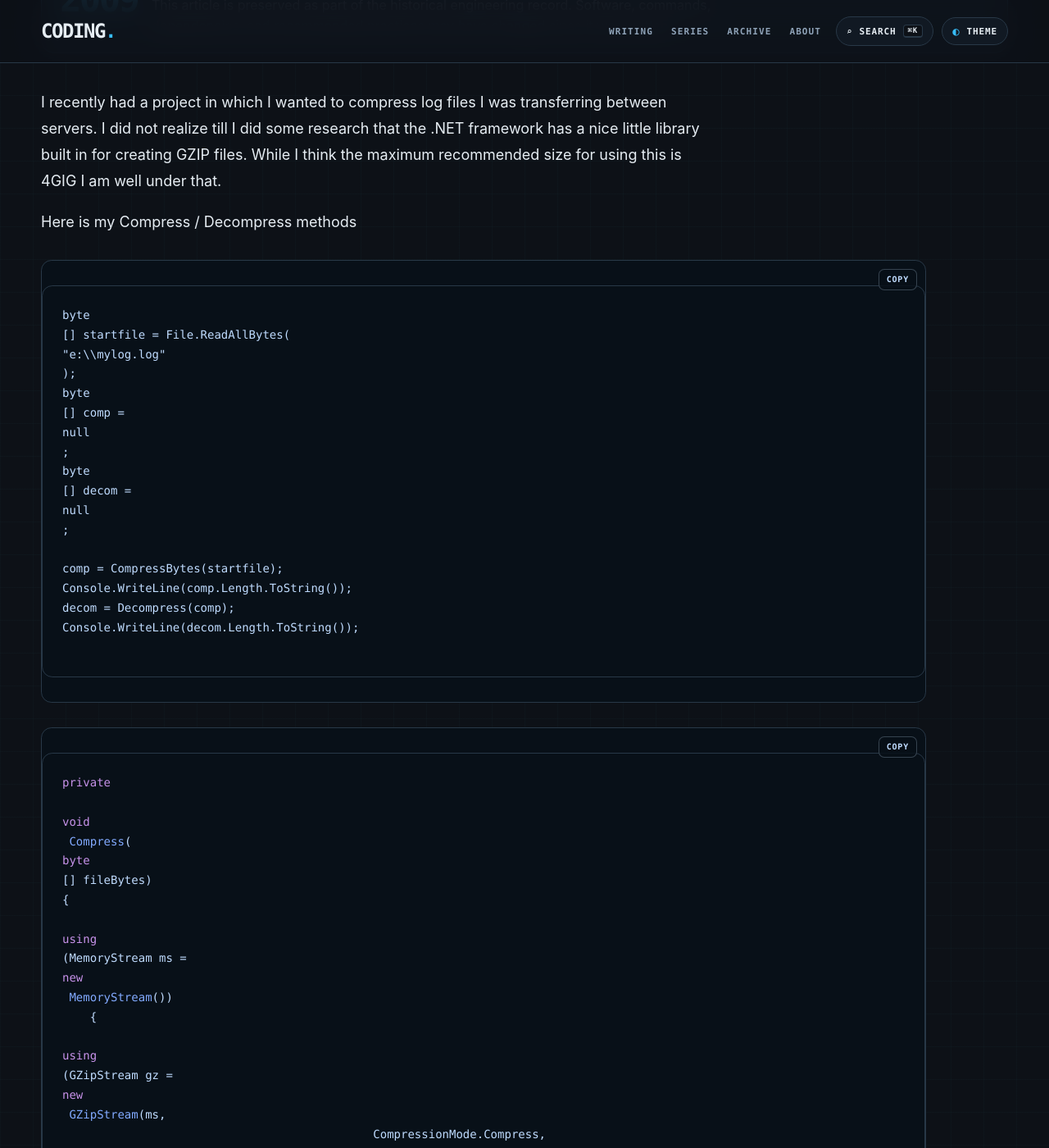
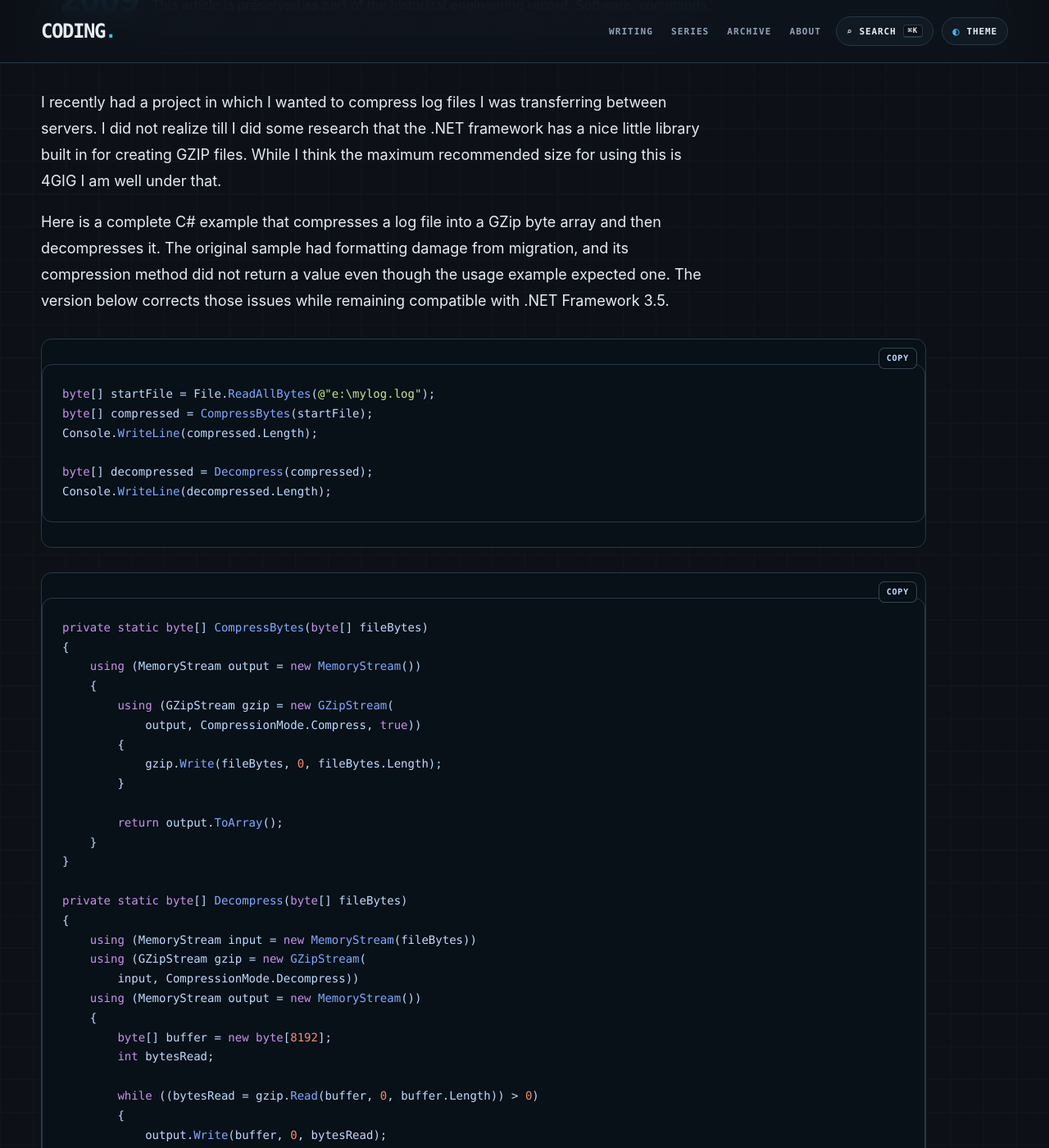
Before and after one commit to infoconex/coding-blog, a Jekyll site: the page built from post/2009/05/22/Compress-and-Decompress-using-net-framework-and-built-in-GZipStream/index.md, in a window 1280 px wide and 1400 px high, scrolled down 684 px. Shown: the whole window at 82% size. Built offline with Jekyll 4.4.1, drawn with Linux system fonts in a browser that asks for light colours; some of the changed text lies outside the part shown.

Commit message:
Repair historical GZipStream examples with consistent .NET 3.5-compatible methods

````diff
--- a/post/2009/05/22/Compress-and-Decompress-using-net-framework-and-built-in-GZipStream/index.md
+++ b/post/2009/05/22/Compress-and-Decompress-using-net-framework-and-built-in-GZipStream/index.md
@@ -12,187 +12,50 @@ legacyPaths: ["/post/2009/05/22/Compress-and-Decompress-using-net-framework-and-
 ---
 I recently had a project in which I wanted to compress log files I was transferring between servers. I did not realize till I did some research that the .NET framework has a nice little library built in for creating GZIP files. While I think the maximum recommended size for using this is 4GIG I am well under that.
 
-Here is my Compress / Decompress methods
+Here is a complete C# example that compresses a log file into a GZip byte array and then decompresses it. The original sample had formatting damage from migration, and its compression method did not return a value even though the usage example expected one. The version below corrects those issues while remaining compatible with .NET Framework 3.5.
 
-```
-byte
-[] startfile = File.ReadAllBytes(
-"e:\\mylog.log"
-);
-byte
-[] comp =
-null
-;
-byte
-[] decom =
-null
-;
+```csharp
+byte[] startFile = File.ReadAllBytes(@"e:\mylog.log");
+byte[] compressed = CompressBytes(startFile);
+Console.WriteLine(compressed.Length);
 
-comp = CompressBytes(startfile);
-Console.WriteLine(comp.Length.ToString());
-decom = Decompress(comp);
-Console.WriteLine(decom.Length.ToString());
-
+byte[] decompressed = Decompress(compressed);
+Console.WriteLine(decompressed.Length);
 ```
 
 ```csharp
-private
+private static byte[] CompressBytes(byte[] fileBytes)
+{
+    using (MemoryStream output = new MemoryStream())
+    {
+        using (GZipStream gzip = new GZipStream(
+            output, CompressionMode.Compress, true))
+        {
+            gzip.Write(fileBytes, 0, fileBytes.Length);
+        }
 
-void
- Compress(
-byte
-[] fileBytes)
-{
-
-using
-(MemoryStream ms =
-new
- MemoryStream())
-    {
-
-using
-(GZipStream gz =
-new
- GZipStream(ms,
-                                             CompressionMode.Compress,
-
-true
-))
-        {
-            gz.Write(fileBytes, 0, fileBytes.Length);
-            gz.Close();
-        }
+        return output.ToArray();
     }
 }
-private
 
-byte
-[] Decompress(
-byte
-[] fileBytes)
+private static byte[] Decompress(byte[] fileBytes)
 {
+    using (MemoryStream input = new MemoryStream(fileBytes))
+    using (GZipStream gzip = new GZipStream(
+        input, CompressionMode.Decompress))
+    using (MemoryStream output = new MemoryStream())
+    {
+        byte[] buffer = new byte[8192];
+        int bytesRead;
 
-int
- buffer_size = 100;
+        while ((bytesRead = gzip.Read(buffer, 0, buffer.Length)) > 0)
+        {
+            output.Write(buffer, 0, bytesRead);
+        }
 
-using
-(MemoryStream ms =
-new
- MemoryStream(fileBytes))
-    {
-
-using
-(GZipStream gz =
-new
- GZipStream(ms,
-                                             CompressionMode.Decompress,
-
-true
-))
-        {
-
-byte
-[] bufferFooter =
-null
-;
-
-int
- readOffset = 0;
-
-int
- totalBytes = 0;
-
-byte
-[] finalBuffer =
-null
-;
-
-int
- uncompLength = 0;
-
-int
- compressedFileLength = fileBytes.Length;
-
-// Get last 4 bytes (footer) as they contain the
-
-// original length of the compressed bytes
-
-
-// byte array to hold footer value
-            bufferFooter =
-new
-
-byte
-[4];
-
-// Set position of MemoryStream end of stream
-
-// minus the 4 bytes needed
-            ms.Position = ms.Length - 4;
-
-
-// Fill the bufferFooter with the last 4 bytes
-            ms.Read(bufferFooter, 0, 4);
-
-// Set Stream back to 0
-            ms.Position = 0;
-
-// Convert footer bytes to the length.
-            uncompLength = BitConverter.ToInt32(bufferFooter, 0);
-
-// Set a temporary buffer to hold the uncompressed
-
-// information. We also make it slightly larger to
-
-// ensure everything will fit. We will later trim
-
-// off the unused bytes.
-            finalBuffer =
-new
-
-byte
-[uncompLength + buffer_size];
-
-while
-(
-true
-)
-            {
-
-// Read from stream up to buffer size. Note that return
-
-// value is actual bytes read in case the number filled
-
-// is less than we requested.
-
-int
- bytesRead = gz.Read(finalBuffer,
-                                        readOffset,
-                                        buffer_size);
-
-// If no bytes returned we are done
-
-if
-(bytesRead == 0)
-                {
-
-break
-;
-                }
-                readOffset += bytesRead;
-                totalBytes += bytesRead;
-            }
-
-// Trim off unused bytes based
-            Array.Resize<
-byte
->(
-ref
- finalBuffer, totalBytes);
-
-return
- finalBuffer;
-        }
+        return output.ToArray();
     }
 }
 ```
+
+**Why this differs from my original implementation:** The original decompression code read the uncompressed length from the final four bytes of the GZip trailer. That value is stored modulo 2³², so it is not a reliable buffer allocation size for large content. Reading decompressed bytes into a growing `MemoryStream` avoids depending on the trailer length. The methods now also agree with the usage example: `CompressBytes` returns the compressed bytes, and `Decompress` returns the original bytes.
````
